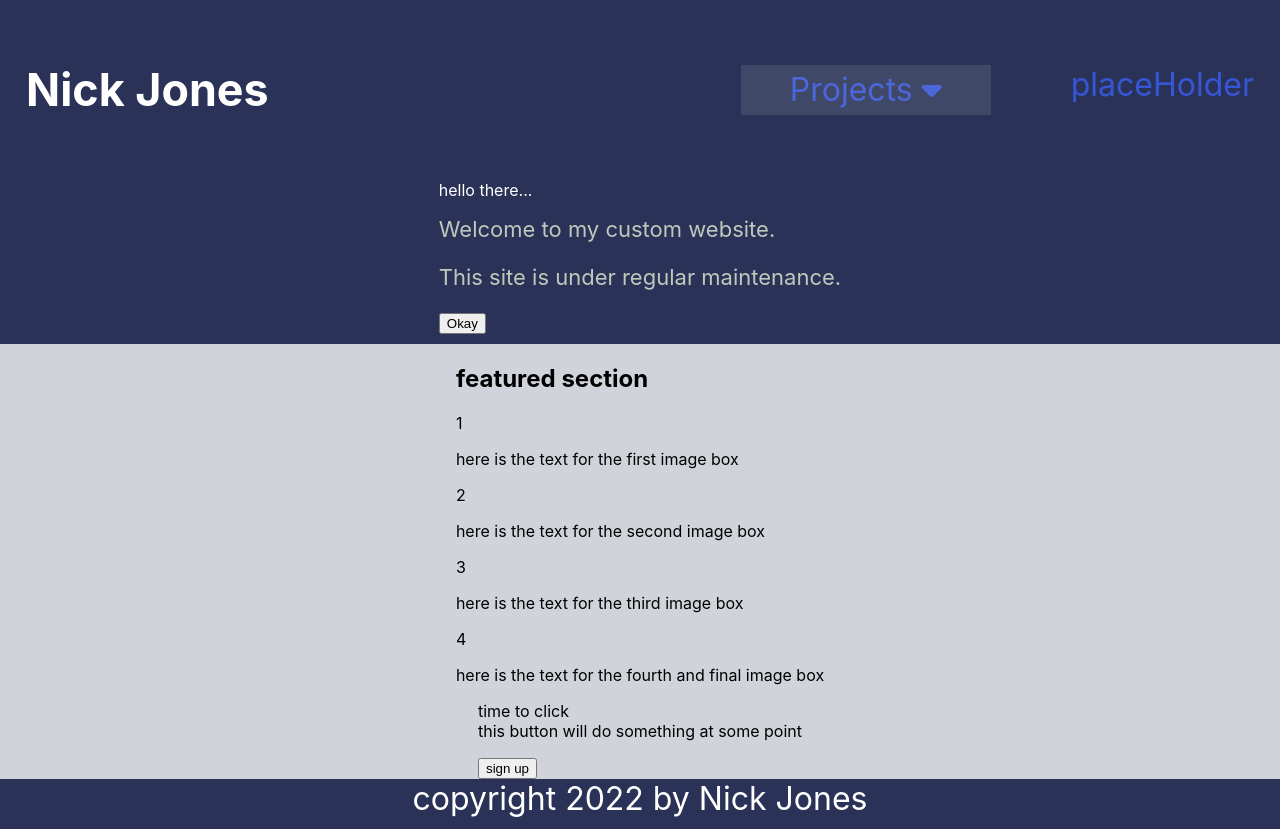
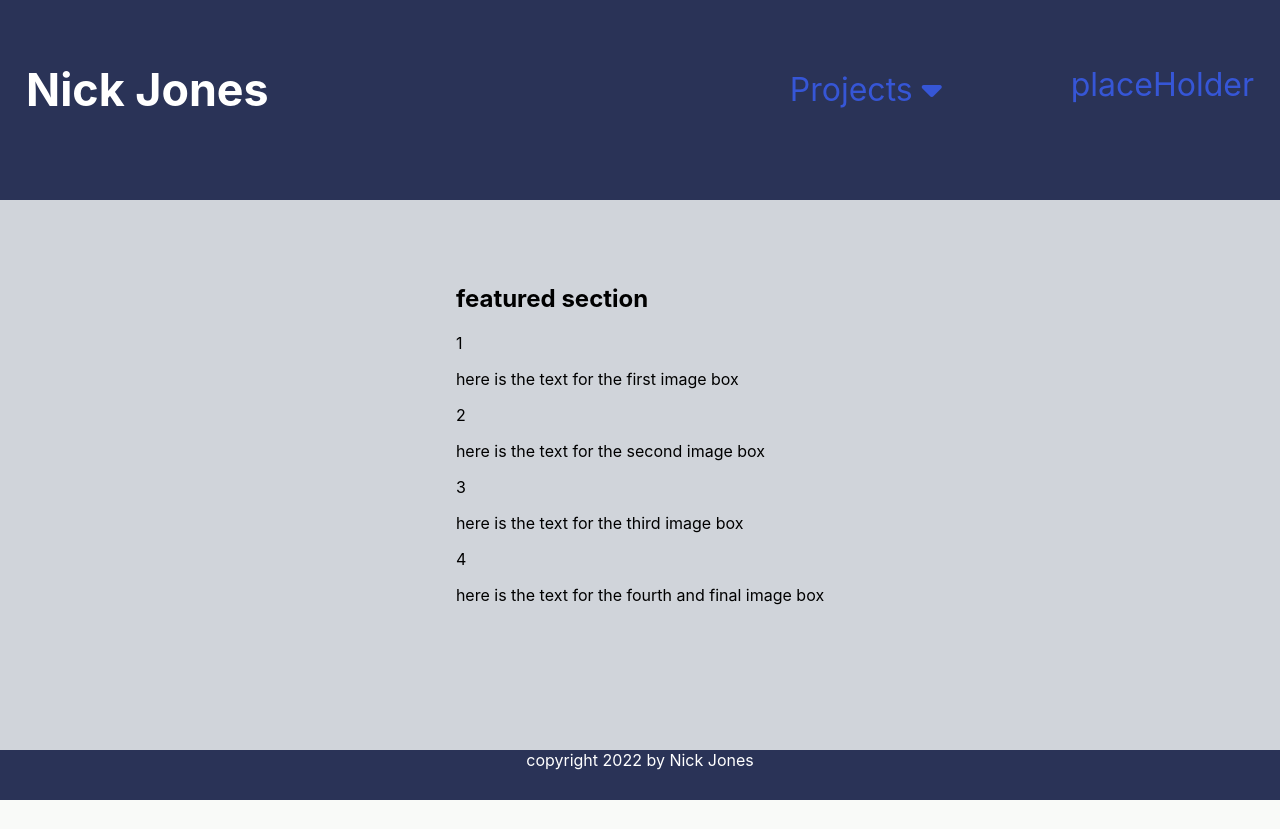
Before and after one commit to mistaj-ok/my-website, a plain HTML site: page index.html in a window 1280 px wide. After the commit the page ends 800 px from the top, so only its background shows below. Drawn offline with Linux system fonts and the light colour scheme.

Commit message:
removed 'about' section from header

```diff
--- a/index.html
+++ b/index.html
@@ -31,14 +31,8 @@
 
             </ul>
         </nav>
-    <div class="about-container">
-    <div class="about">
-             <p class="about-title">hello there...</p>
-             <div class="about-text">Welcome to my custom website.<p>This site is under regular maintenance.</p>
-                 </div>
-                 <button class="header-button">Okay</button>
-             </div>
-             </div>
+    <div class="info-container">
+
              <div class="empty-header-wrapper"></div>
              </header>
     <main id="main">
@@ -64,13 +58,7 @@
         </section>
 
         <div class="sign-up-box">
-            <div class="text-box">
-                <div class="sign-up-title">time to click</div>
-                <div class="sign-up-body">this button will do something at some point</p></div>
-            </div>
-            <div class="button-box">
-            <button class="sign-up">sign up </button>
-            </div>
+
      </div>
     </main>
 
--- a/scripts/main.js
+++ b/scripts/main.js
@@ -1,7 +1,9 @@
 // navigation activities
-const projects = document.querySelector('.r-links li');
+const projects = document.querySelector('.btn.btn-one');
 const dropdown = document.querySelector('.dropdown');
 
-dropdown.ul.setAttribute('opacity', '1');
+const test = projects.getAttribute('opacity');
+console.log(test);
+
 
 // projects.addEventListener('click',
--- a/styles/style.css
+++ b/styles/style.css
@@ -62,7 +62,7 @@ main {
 #header {
 
     flex: 1;
-    max-height: 500px;
+    max-height: 200px;
     position:relative;
     display: flex;
     flex-flow: column nowrap;
@@ -78,6 +78,7 @@ main {
     padding: 26px;
     padding-bottom: 0;
 }
+
 
 #footer {
     min-height: 50px;
@@ -163,12 +164,12 @@ main {
     z-index: 1;
     opacity: 0;
     transition: all 0.3s;
-    border-top-width: 1px;
-    border-bottom-width: 1px;
+    border-top-width: 2px;
+    border-bottom-width: 2px;
     border-top-style: solid;
     border-bottom-style: solid;
-    border-top-color: #191f37;
-    border-bottom-color: #191f37;
+    border-top-color: azure;
+    border-bottom-color: azure;
     transform: scale(0.1, 1);
   }
   .btn-one:hover span {
@@ -187,7 +188,6 @@ main {
     height: 100%;
     z-index: 1;
     transition: all 0.3s;
-    background-color: rgba(255,255,255,0.1);
   }
   .btn-one:hover::after {
     opacity: 0;
@@ -195,7 +195,7 @@ main {
   }
 
 
-.dropdown.expanded {
+.is-dropdown-active {
     opacity: 1;
 }
 
@@ -212,16 +212,16 @@ main {
 }
 
 
- /* 5a. || header */
 #header {
     background-color:#2A3357;
     color: #fff;
 }
 #footer {
-    font-size: 2rem;
+    font-size: 1rem;
     background-color:#2A3357;
     color: #fff;
     text-align: center;
+
 }
 #nav {
     background-color:#2A3357;
@@ -233,15 +233,6 @@ main {
 .r-links > li {
     background-color: transparent;
 }
-.about-container {
-    background-color:#2A3357;
-
-}
-.about-text {
-    color: #c1c7bc;
-    font-size: 22px;
-}
-
 .r-links {
     font-size: 2rem;
 }
```
